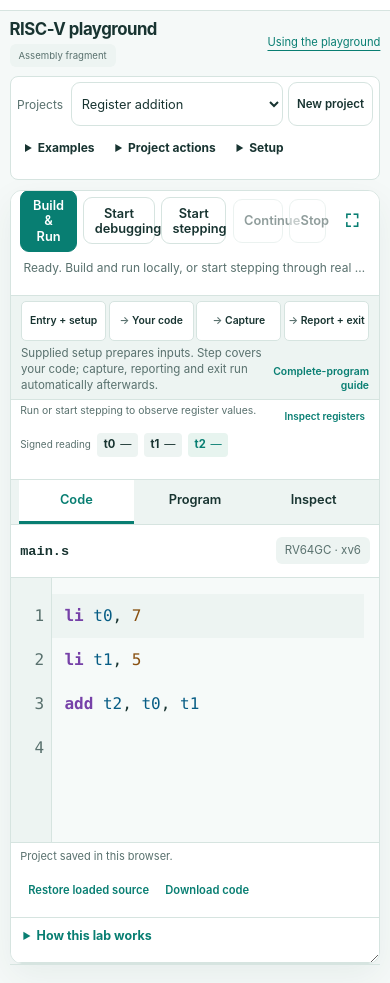
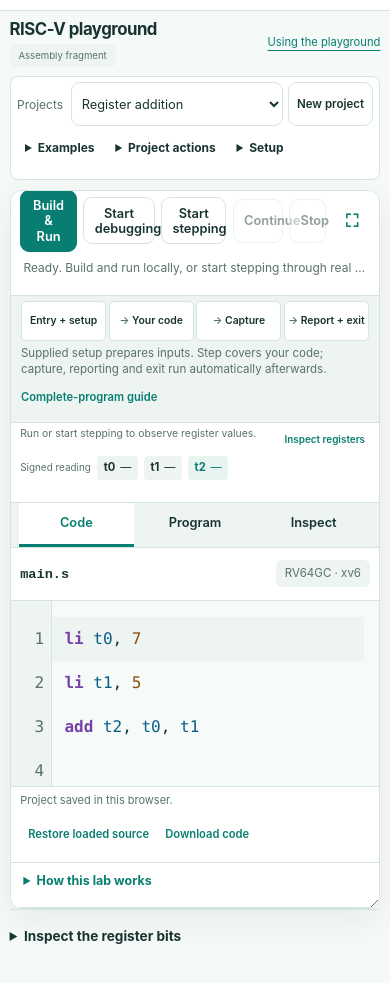
Before and after one commit to snowch/riscv-assembly-lab, a website with bundled scripts: page site/playground/index.html in a window 390 px wide. Shown: the part 110-1093 px from the top of the page. Built offline with nearby package versions, Linux system fonts and the light colour scheme.

Commit message:
Reduce playground whitespace and give the guide a clear row

```diff
--- a/site/playground/playground.css
+++ b/site/playground/playground.css
@@ -277,11 +277,20 @@
   display: grid;
   grid-template-columns: minmax(0, var(--editor-share, 55%)) 10px minmax(0, 1fr);
   gap: 0;
-  height: clamp(430px, calc(100dvh - 310px), 1000px);
-  min-height: 360px;
+  height: clamp(280px, 32dvh, 400px);
+  min-height: 280px;
   max-height: 1400px;
   resize: vertical;
   overflow: hidden;
+}
+.playground-workbench.workbench-fullscreen .workspace {
+  height: clamp(350px, 60dvh, 1000px);
+}
+@media (max-width: 520px) {
+  .playground-workbench .workspace {
+    /* Touch-sized source lines and wrapped footer actions need extra room. */
+    min-height: 360px;
+  }
 }
 .playground-workbench .editor-panel {
   grid-column: 1;
@@ -682,8 +691,6 @@
   }
   .playground-workbench .workspace {
     display: block;
-    height: clamp(390px, 64dvh, 700px);
-    min-height: 340px;
     max-height: 1000px;
     resize: vertical;
   }
@@ -859,7 +866,7 @@
 }
 .execution-context {
   display: grid;
-  grid-template-columns: minmax(0, 1fr) auto;
+  grid-template-columns: minmax(0, 1fr);
   gap: 0.2rem 0.6rem;
   padding: 0.35rem 0.65rem;
   border-bottom: 1px solid var(--border);
@@ -893,7 +900,11 @@
 }
 #open-complete-guide {
   font-size: 0.7rem;
-  align-self: center;
+  grid-row: 3;
+  justify-self: start;
+  min-height: 36px;
+  padding: 0.25rem 0;
+  text-align: left;
 }
 .phone-observation {
   display: none;
@@ -916,9 +927,6 @@
   padding: 0.3rem 0.5rem;
   font-size: 0.73rem;
 }
-.playground-workbench .workspace {
-  height: clamp(400px, calc(100dvh - 395px), 1000px);
-}
 .complete-program-guide > div {
   max-width: 850px;
   padding: 0 0.8rem 1rem;
@@ -928,27 +936,7 @@
   margin: 0.4rem 0;
 }
 @media (max-width: 950px) {
-  .execution-context {
-    grid-template-columns: minmax(0, 1fr);
-  }
-  #open-complete-guide {
-    position: absolute;
-    right: 0.65rem;
-    top: 0.4rem;
-    font-size: 0;
-    width: 30px;
-    min-height: 30px;
-    padding: 0;
-  }
-  #open-complete-guide::before {
-    content: "?";
-    font-size: 0.85rem;
-  }
-  .execution-context {
-    position: relative;
-  }
   .execution-route {
-    padding-right: 30px;
     flex-wrap: nowrap;
     gap: 0.15rem;
   }
@@ -1020,32 +1008,8 @@
     background: var(--notice);
     color: var(--accent);
   }
-  .playground-workbench .workspace {
-    height: clamp(350px, 52dvh, 650px);
-    min-height: 330px;
-  }
 }
 @media (max-width: 950px) {
-  .execution-route {
-    padding-right: 0;
-  }
-  #execution-interval {
-    padding-right: 105px;
-  }
-  #open-complete-guide {
-    position: absolute;
-    top: auto;
-    bottom: 0.35rem;
-    right: 0.65rem;
-    width: 100px;
-    font-size: 0.65rem;
-    min-height: 28px;
-    line-height: 1.3;
-    text-align: right;
-  }
-  #open-complete-guide::before {
-    content: none;
-  }
   .phone-observation {
     height: 80px;
   }
```
Also changed, not shown: docs/playground-spacing-review.md (added, +13 -0 lines).
